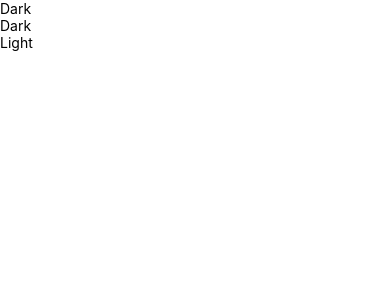
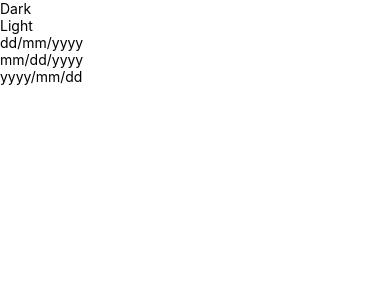
Before and after one commit to nicklitvin/quest_frontend, a React Native app: screen / in a window 390 px wide. Shown: the top 300 px of the page. Built offline with nearby package versions, Linux system fonts and the light colour scheme.

Commit message:
added date select

```diff
--- a/GlobalConstants.tsx
+++ b/GlobalConstants.tsx
@@ -1,12 +1,27 @@
 export const testIDs = {
     theme_text: "theme_text",
     theme_select_light: "theme_light",
-    theme_select_dark: "theme_dark"
+    theme_select_dark: "theme_dark",
+    date_select_dmy: "dmy",
+    date_select_mdy: "mdy",
+    date_select_ymd: "ymd"
+}
+
+export enum Theme {
+    Dark = "Dark",
+    Light = "Light"
+}
+
+export enum DateFormat {
+    dmy = "dd/mm/yyyy",
+    mdy = "mm/dd/yyyy",
+    ymd = "yyyy/mm/dd"
 }
 
 export const texts = {
-    theme_light: "Light" ,
-    theme_dark: "Dark"
+    theme_light: Theme.Light,
+    theme_dark: Theme.Dark,
+    date_dmy: DateFormat.dmy,
+    date_mdy: DateFormat.mdy,
+    date_ymd: DateFormat.ymd
 }
-
-export type Theme = "Dark" | "Light";
--- a/Store.tsx
+++ b/Store.tsx
@@ -1,15 +1,17 @@
 import { combineReducers, configureStore, createSlice } from "@reduxjs/toolkit";
-import { Theme } from "./GlobalConstants";
+import { DateFormat, Theme } from "./GlobalConstants";
 
 export type AppPreferences = {
-    theme : Theme
+    theme : Theme,
+    date: DateFormat
 }
 export type ServerData = {
     id: string
 }
 
 const initial_preferences : AppPreferences = {
-    theme: "Dark"
+    theme: Theme.Dark,
+    date: DateFormat.mdy
 }
 const initial_server_data : ServerData = {
     id: "1"
@@ -30,10 +32,19 @@ const preferences = createSlice({
     initialState: initial_preferences,
     reducers: {
         use_light_theme(state) {
-            state.theme = "Light"
+            state.theme = Theme.Light
         },
         use_dark_theme(state) {
-            state.theme = "Dark"
+            state.theme = Theme.Dark
+        },
+        use_dmy(state) {
+            state.date = DateFormat.dmy
+        },
+        use_mdy(state) {
+            state.date = DateFormat.mdy
+        },
+        use_ymd(state) {
+            state.date = DateFormat.ymd
         }
     }
 })
@@ -52,12 +63,4 @@ export const actions = {
     server_data: server_data.actions
 }
 
-// export const actions = preferences.actions;
-
-// export const data_store = configureStore({
-//     reducer: {
-//         preferences: preferences.reducer
-//     }
-// })
-
 export type StoreState = ReturnType<typeof data_store.getState>
--- a/pages/PageSettings.tsx
+++ b/pages/PageSettings.tsx
@@ -1,24 +1,37 @@
 import { Pressable, Text, View } from "react-native";
 import { StoreState, actions } from "../Store";
 import { useDispatch, useSelector } from "react-redux";
-import { testIDs, texts } from "../GlobalConstants";
+import { DateFormat, testIDs, texts } from "../GlobalConstants";
 
 export default function PageSettings() {
-    const dispatch = useDispatch();
     const curr_theme = useSelector( (state : StoreState) => state.preferences.theme);
 
+    const dispatch = useDispatch();
     const use_light_theme = () => dispatch(actions.preferences.use_light_theme())
     const use_dark_theme = () => dispatch(actions.preferences.use_dark_theme());
+    const use_dmy = () => dispatch(actions.preferences.use_dmy());
+    const use_mdy = () => dispatch(actions.preferences.use_mdy());
+    const use_ymd = () => dispatch(actions.preferences.use_ymd());
+
 
     return(
         <View>
-            <Text testID={testIDs.theme_text}>{curr_theme}</Text>
             <Pressable testID={testIDs.theme_select_dark} onPress={use_dark_theme}>
                 <Text>{texts.theme_dark}</Text>
             </Pressable>
             <Pressable testID={testIDs.theme_select_light} onPress={use_light_theme}>
                 <Text>{texts.theme_light}</Text>
             </Pressable>
+
+            <Pressable testID={testIDs.date_select_dmy} onPress={use_dmy}>
+                <Text>{texts.date_dmy}</Text>
+            </Pressable>
+            <Pressable testID={testIDs.date_select_mdy} onPress={use_mdy}>
+                <Text>{texts.date_mdy}</Text>
+            </Pressable>
+            <Pressable testID={testIDs.date_select_ymd} onPress={use_ymd}>
+                <Text>{texts.date_ymd}</Text>
+            </Pressable>
         </View>
     )
 }
```
Also changed, not shown: 1 other file (tests, documents, lock files or other folders).
